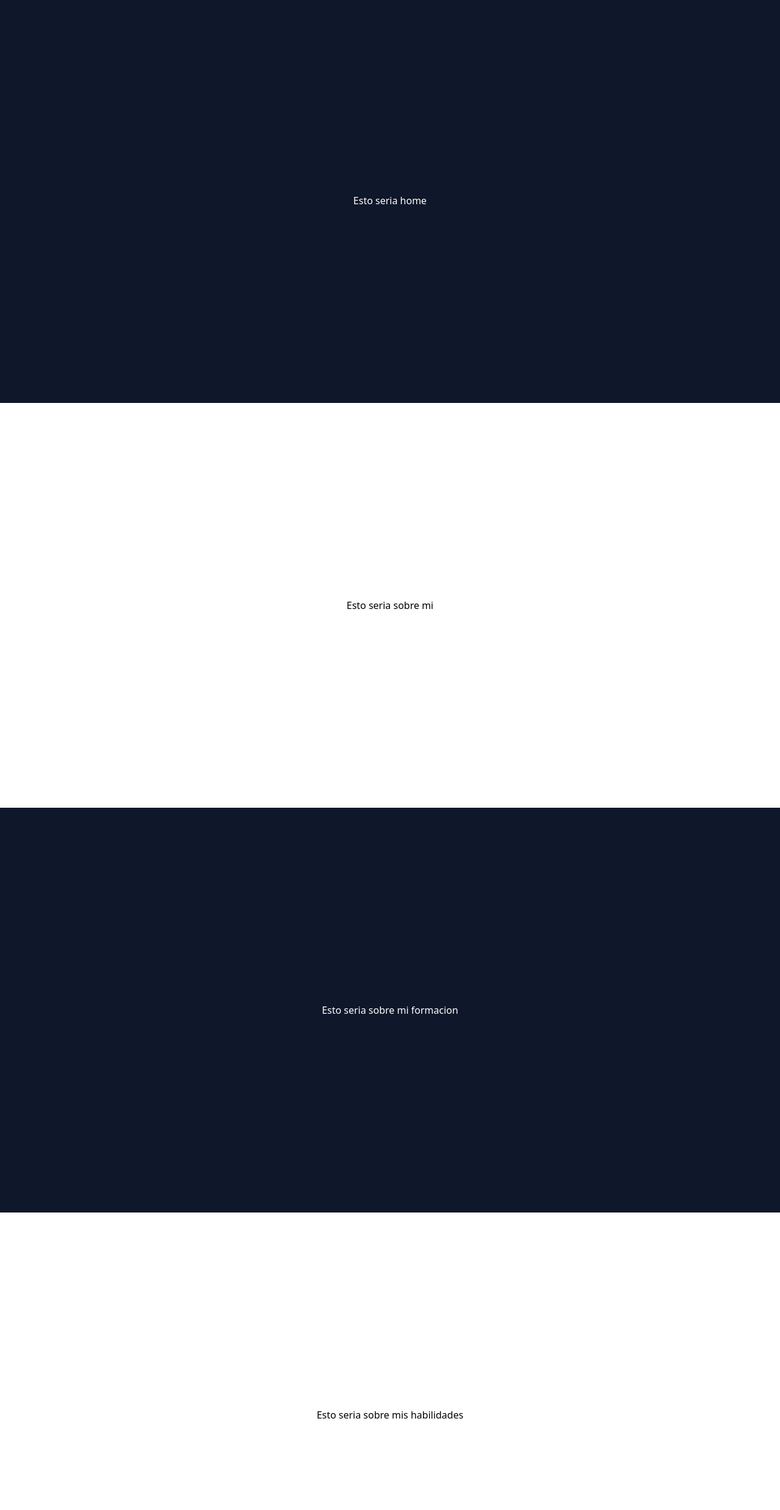
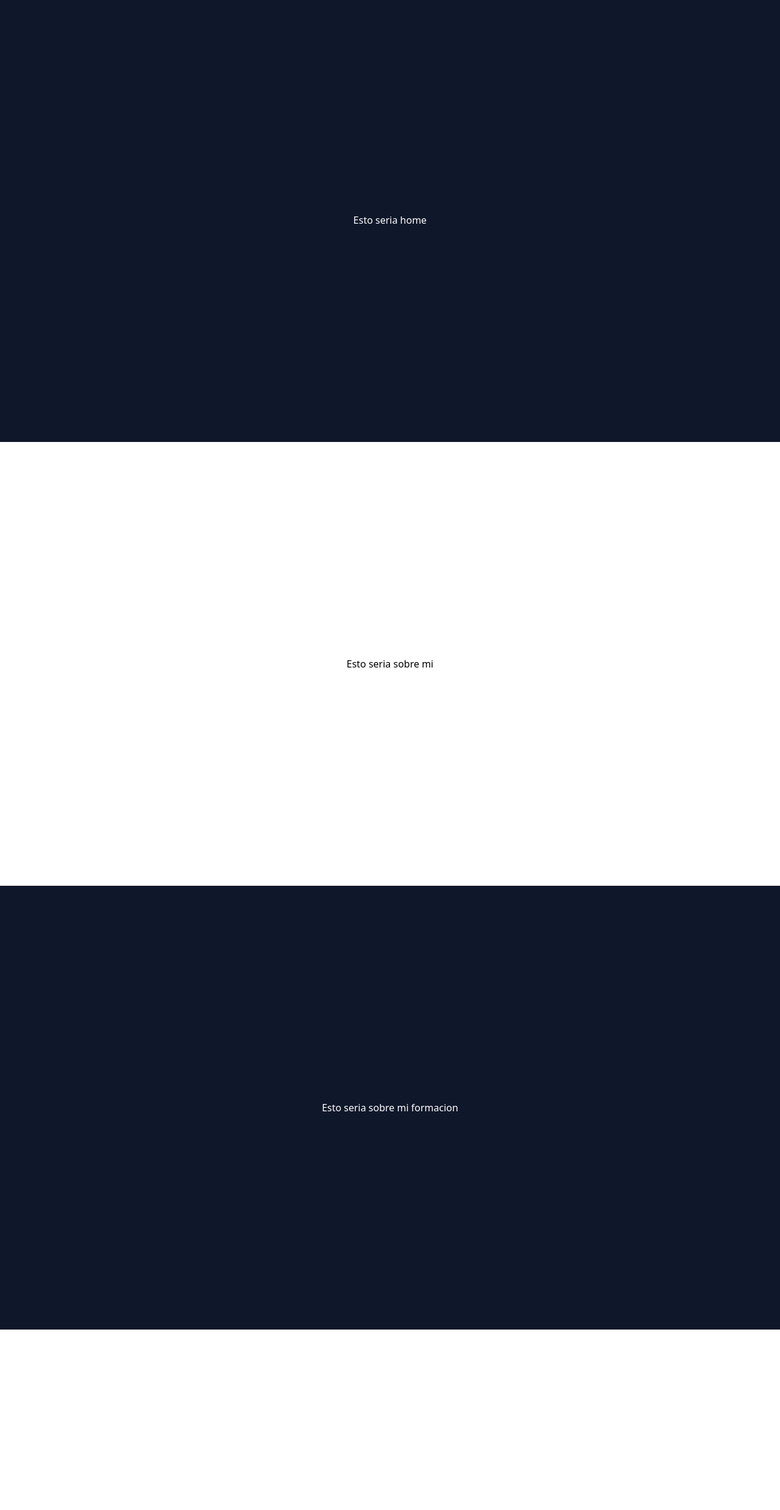
Before and after one commit to AngelSPT/portafolioweb, a website: page src/index.html in a window 1280 px wide. Shown: the part 83-2560 px from the top of the page at 61% size. Drawn offline with Linux system fonts and the light colour scheme.

Commit message:
Se ajusta el tamaño de las secciones

```diff
--- a/src/index.html
+++ b/src/index.html
@@ -43,7 +43,7 @@
 
     <main>
 
-        <section class="bg-slate-900 p-80 items-center" id="home">
+        <section class="bg-slate-900 p-[22rem] items-center" id="home">
 
             <div>
 
@@ -55,7 +55,7 @@
 
         </section>
 
-        <section class="bg-white p-80 items-center" id="sobremi">
+        <section class="bg-white p-[22rem] items-center" id="sobremi">
 
             <div>
 
@@ -67,7 +67,7 @@
 
         </section>
 
-        <section class="bg-slate-900 p-80 items-center" id="formacion">
+        <section class="bg-slate-900 p-[22rem] items-center" id="formacion">
 
             <div>
 
@@ -79,7 +79,7 @@
 
         </section>
 
-        <section class="bg-white p-80 items-center" id="habilidades">
+        <section class="bg-white p-[22rem] items-center" id="habilidades">
 
             <div>
 
@@ -91,7 +91,7 @@
 
         </section>
 
-        <section class="bg-slate-900 p-80 items-center" id="proyectos">
+        <section class="bg-slate-900 p-[22rem] items-center" id="proyectos">
 
             <div>
 
@@ -103,7 +103,7 @@
 
         </section>
 
-        <section class="bg-white p-80 items-center" id="contacto">
+        <section class="bg-white p-[22rem] items-center" id="contacto">
 
             <div class="">
 
```
Also changed, not shown: src/output.css.
